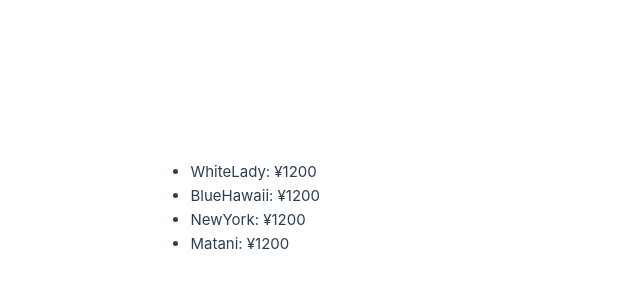
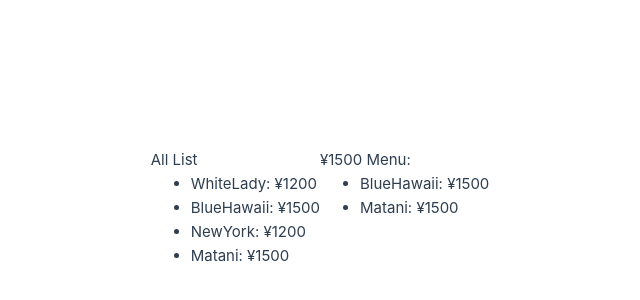
Before and after one commit to koyamal/pra_vue3, a Vue app in the folder Vue3FrontDevTextBook/chap06/controlDirective/: page / in a window 1280 px wide. Shown: the part 192-492 px from the top of the page, without its empty margins (320-960 px from the left). Built offline with nearby package versions, Linux system fonts and the light colour scheme.

Commit message:
Use computed/filter

```diff
--- a/Vue3FrontDevTextBook/chap06/controlDirective/src/App.vue
+++ b/Vue3FrontDevTextBook/chap06/controlDirective/src/App.vue
@@ -1,30 +1,54 @@
 <script setup lang="ts">
-import {ref} from "vue";
+import {ref, computed} from "vue";
 
-const cocktailDataListInit = new Map<number, Cocktail>();
-cocktailDataListInit.set(2345, {id: 2345, name: "WhiteLady", price: 1200});
-cocktailDataListInit.set(4412, {id: 4412, name: "BlueHawaii", price: 1200});
-cocktailDataListInit.set(6792, {id: 6792, name: "NewYork", price: 1200});
-cocktailDataListInit.set(8429, {id: 8429, name: "Matani", price: 1200});
-
+const cocktailDataListInit: Cocktail[] = [
+  {id: 2345, name: "WhiteLady", price: 1200},
+  {id: 4412, name: "BlueHawaii", price: 1500},
+  {id: 6792, name: "NewYork", price: 1200},
+  {id: 8429, name: "Matani", price: 1500},
+];
 const cocktailDataList = ref(cocktailDataListInit);
-
 interface Cocktail {
   id: number;
   name: string;
   price: number;
+};
+const cocktail1500 = computed(
+  (): Cocktail[] => {
+    const newList = cocktailDataList.value.filter(
+      (cocktailItem: Cocktail): boolean => {
+        return cocktailItem.price == 1500;
       }
+    );
+    return newList
+  }
+);
+
 </script>
 
 <template>
+  <section>
+    All List
     <ul>
       <li
-      v-for="[id, cocktailItem] in cocktailDataList"
-      v-bind:key="id"
+        v-for="cocktailItem in cocktailDataList"
+        v-bind:key="cocktailItem.id"
       >
         {{ cocktailItem.name }}: ¥{{ cocktailItem.price }}
       </li>
     </ul>
+  </section>
+  <section>
+    ¥1500 Menu:
+    <ul>
+      <li
+        v-for="cocktailItem in cocktail1500"
+        v-bind:key="'1500' + cocktailItem.id"
+      >
+        {{ cocktailItem.name }}: ¥{{ cocktailItem.price }}
+      </li>
+    </ul>
+  </section>
 </template>
 
 <style scoped>
```
Lines whose indentation alone changed are shown as unchanged.
